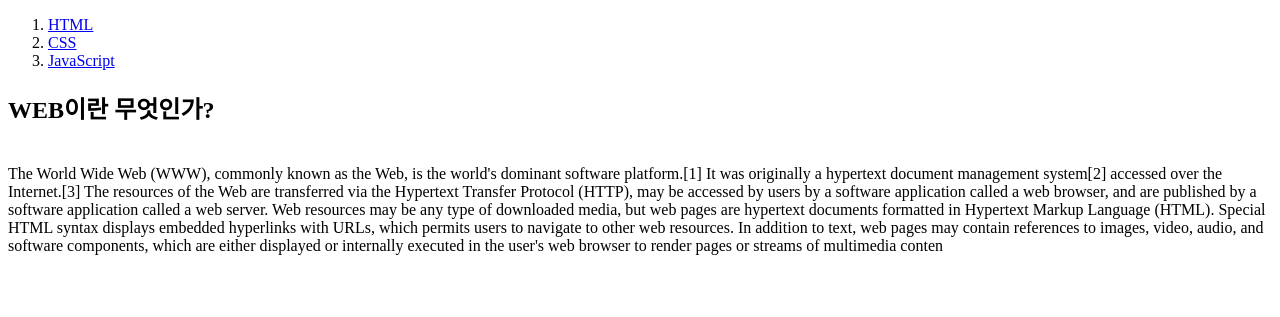
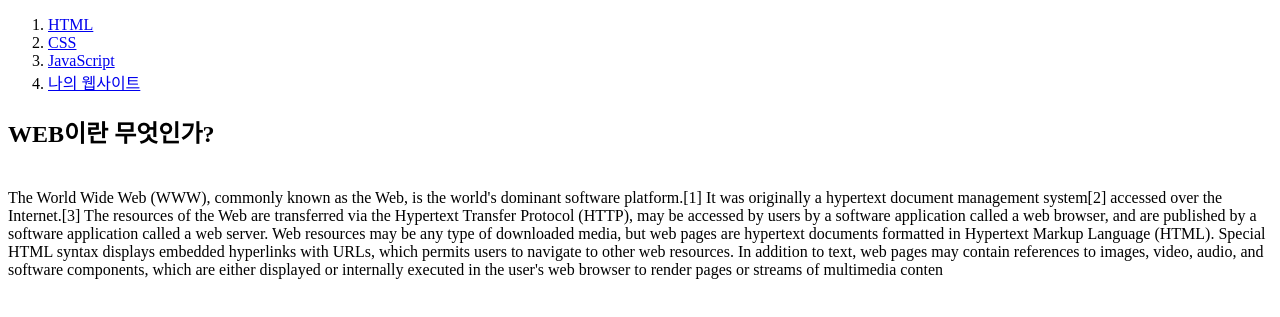
Before and after one commit to junner01/deploy_testweb, a plain HTML site: page index.html in a window 1280 px wide. Shown: the part 131-448 px from the top of the page. Drawn offline with Linux system fonts and the light colour scheme.

Commit message:
뉴사이트

```diff
--- a/index.html
+++ b/index.html
@@ -11,6 +11,7 @@
  <li><a href="2.html">HTML</a></li>
  <li><a href="3.html">CSS</a></li>
  <li><a href="4.html">JavaScript</a></li>
+ <li><a href="5.html">나의 웹사이트</a></li>
  </ol>
  <h2>WEB이란 무엇인가?</h2>
  <p style="margin-top: 40px;">
```
